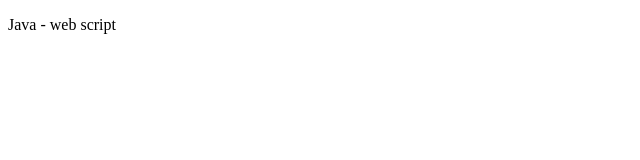
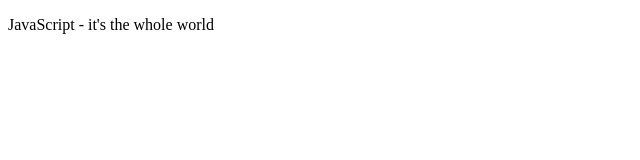
Before and after one commit to Alex0nder/jsStudy, a plain HTML site: page JavaScript/index.html in a window 1280 px wide. Shown: the whole page, without its empty margins (0-640 px from the left). Drawn offline with Linux system fonts and the light colour scheme.

Commit message:
Correct html

```diff
--- a/JavaScript/index.html
+++ b/JavaScript/index.html
@@ -5,9 +5,8 @@
     <meta http-equiv="X-UA-Compatible" content="IE=edge">
     <meta name="viewport" content="width=device-width, initial-scale=1.0">
     <title>What this JavaScript?</title>
-    <p>Java - web script</p>
 </head>
 <body>
-
+    <p>JavaScript - it's the whole world</p>
 </body>
 </html>
```
